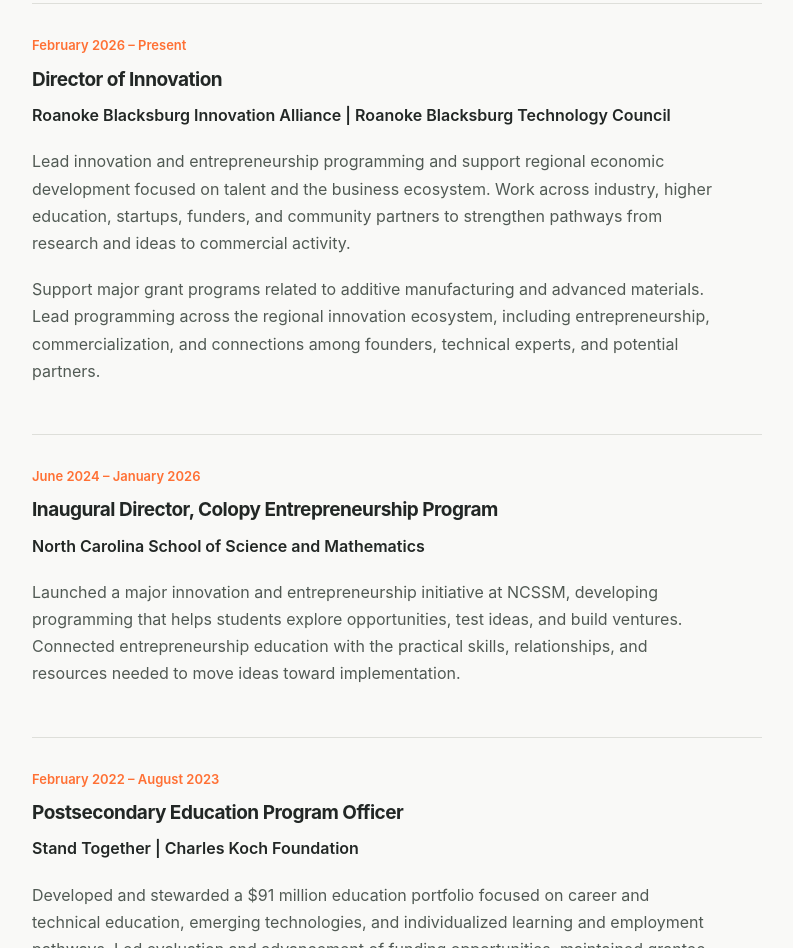
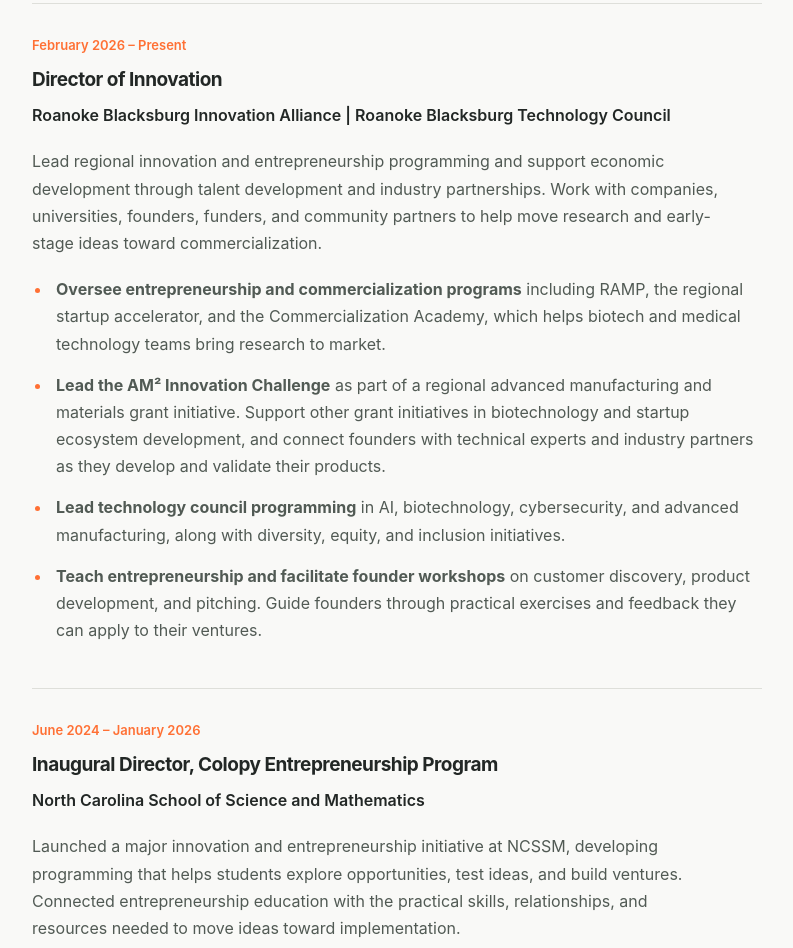
Before and after one commit to messenger8278/bobbert-site, a plain HTML site: page cv.html in a window 1280 px wide. Shown: the part 1110-2058 px from the top of the page, without its empty margins (359-1152 px from the left). Drawn offline with Linux system fonts and the light colour scheme.

Commit message:
Update Director of Innovation CV entry

```diff
--- a/cv.html
+++ b/cv.html
@@ -72,8 +72,13 @@
             <p class="cv-date">February 2026 – Present</p>
             <h3 id="role-1">Director of Innovation</h3>
             <p class="cv-organization">Roanoke Blacksburg Innovation Alliance | Roanoke Blacksburg Technology Council</p>
-            <p>Lead innovation and entrepreneurship programming and support regional economic development focused on talent and the business ecosystem. Work across industry, higher education, startups, funders, and community partners to strengthen pathways from research and ideas to commercial activity.</p>
-            <p>Support major grant programs related to additive manufacturing and advanced materials. Lead programming across the regional innovation ecosystem, including entrepreneurship, commercialization, and connections among founders, technical experts, and potential partners.</p>
+            <p>Lead regional innovation and entrepreneurship programming and support economic development through talent development and industry partnerships. Work with companies, universities, founders, funders, and community partners to help move research and early-stage ideas toward commercialization.</p>
+            <ul>
+              <li><strong>Oversee entrepreneurship and commercialization programs</strong> including RAMP, the regional startup accelerator, and the Commercialization Academy, which helps biotech and medical technology teams bring research to market.</li>
+              <li><strong>Lead the AM² Innovation Challenge</strong> as part of a regional advanced manufacturing and materials grant initiative. Support other grant initiatives in biotechnology and startup ecosystem development, and connect founders with technical experts and industry partners as they develop and validate their products.</li>
+              <li><strong>Lead technology council programming</strong> in AI, biotechnology, cybersecurity, and advanced manufacturing, along with diversity, equity, and inclusion initiatives.</li>
+              <li><strong>Teach entrepreneurship and facilitate founder workshops</strong> on customer discovery, product development, and pitching. Guide founders through practical exercises and feedback they can apply to their ventures.</li>
+            </ul>
           </article>
           <article class="cv-entry" aria-labelledby="role-2">
             <p class="cv-date">June 2024 – January 2026</p>
```
